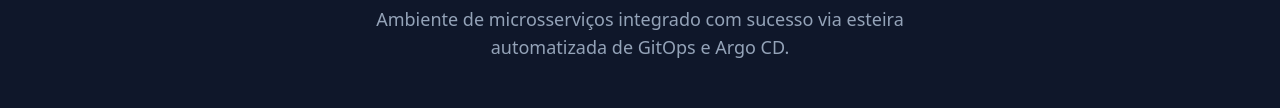
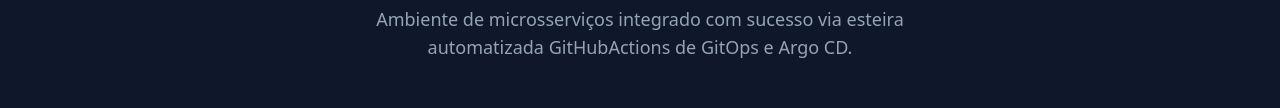
Before and after one commit to a20n21/meu-projeto-k8s, a plain HTML site: page frontend/index.html in a window 1280 px wide. Shown: the part 254-362 px from the top of the page. Drawn offline with nearby package versions, Linux system fonts and the light colour scheme; no server answers.

Commit message:
feat: +Testes

```diff
--- a/frontend/index.html
+++ b/frontend/index.html
@@ -22,7 +22,7 @@
     <main class="max-w-4xl mx-auto px-4 py-12 flex-grow flex flex-col justify-center w-full">
         <div class="text-center space-y-4 mb-12">
             <h1 class="text-4xl md:text-5xl font-extrabold tracking-tight text-white">Frontend executando no <span class="bg-gradient-to-r from-indigo-400 to-cyan-400 bg-clip-text text-transparent">Kubernetes</span></h1>
-            <p class="text-slate-400 text-lg max-w-xl mx-auto">Ambiente de microsserviços integrado com sucesso via esteira automatizada de GitOps e Argo CD.</p>
+            <p class="text-slate-400 text-lg max-w-xl mx-auto">Ambiente de microsserviços integrado com sucesso via esteira automatizada GitHubActions de GitOps e Argo CD.</p>
         </div>
         <div class="grid grid-cols-1 md:grid-cols-2 gap-6 w-full">
             <div class="bg-slate-800/50 border border-slate-700/60 rounded-2xl p-6 shadow-xl">
```
Also changed, not shown: 1 other file.
